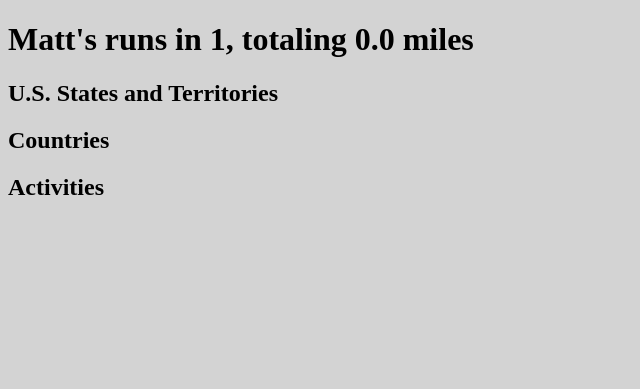
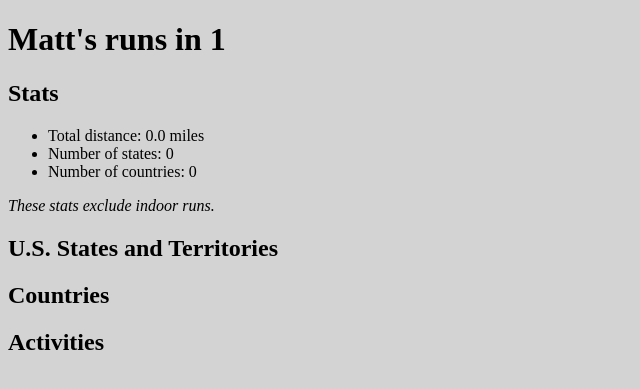
Before and after one commit to mrichardson23/strava-geobadges, a Flask app: page /year/1 in a window 1280 px wide. Shown: the top 389 px of the page, without its empty margins (0-640 px from the left). Run offline with Flask 2, Linux system fonts and the light colour scheme; data that the repository does not hold is empty.

Commit message:
add yearly stats

```diff
--- a/app.py
+++ b/app.py
@@ -120,6 +120,8 @@ def show_year(year):
 	activities = db.session.query(Activity).filter_by(strava_user_id=3444316).filter(Activity.start_date.like(year+'%')).order_by(Activity.start_date.desc())
 	total_distance = 0
 	places = []
+	states = []
+	countries = []
 	for activity in activities:
 		x = Place()
 		x.latitude = activity.latitude
@@ -129,9 +131,14 @@ def show_year(year):
 		x.state_long = activity.state_long
 		x.state_short = activity.state_short
 		places.append(x)
+		if activity.country_short == "US":
+			states.append(activity.state_short)
+		countries.append(activity.country_short)
 		total_distance = total_distance + activity.distance
+	country_count = len(set(countries))
+	state_count = len(set(states))
 
-	return render_template('year.html', activities = activities, year=year, total_distance=total_distance, places=places)
+	return render_template('year.html', activities = activities, year=year, total_distance=total_distance, places=places, state_count=state_count, country_count=country_count)
 
 if __name__ == '__main__':
 	app.run(debug=True, use_reloader=True)
--- a/templates/year.html
+++ b/templates/year.html
@@ -1,7 +1,15 @@
 <!doctype html>
 <html>
    <body bgcolor="#D3D3D3">
-   	<h1>Matt's runs in {{year}}, totaling {{(total_distance * 0.00062137)|round(1)}} miles</h1>
+   	<h1>Matt's runs in {{year}}</h1>
+
+   	<h2>Stats</h2>
+   	<ul>
+   		<li>Total distance: {{(total_distance * 0.00062137)|round(1)}} miles</li>
+   		<li>Number of states: {{ state_count }}</li>
+   		<li>Number of countries: {{country_count}}</li>
+   	</ul>
+   	<p><i>These stats exclude indoor runs.</i></p>
    	<h2>U.S. States and Territories</h2>
    	<ul>{% for place in places|unique(attribute="state_short")|sort(attribute="state_long") %}
       {% if place.country_short == "US"%}
```
